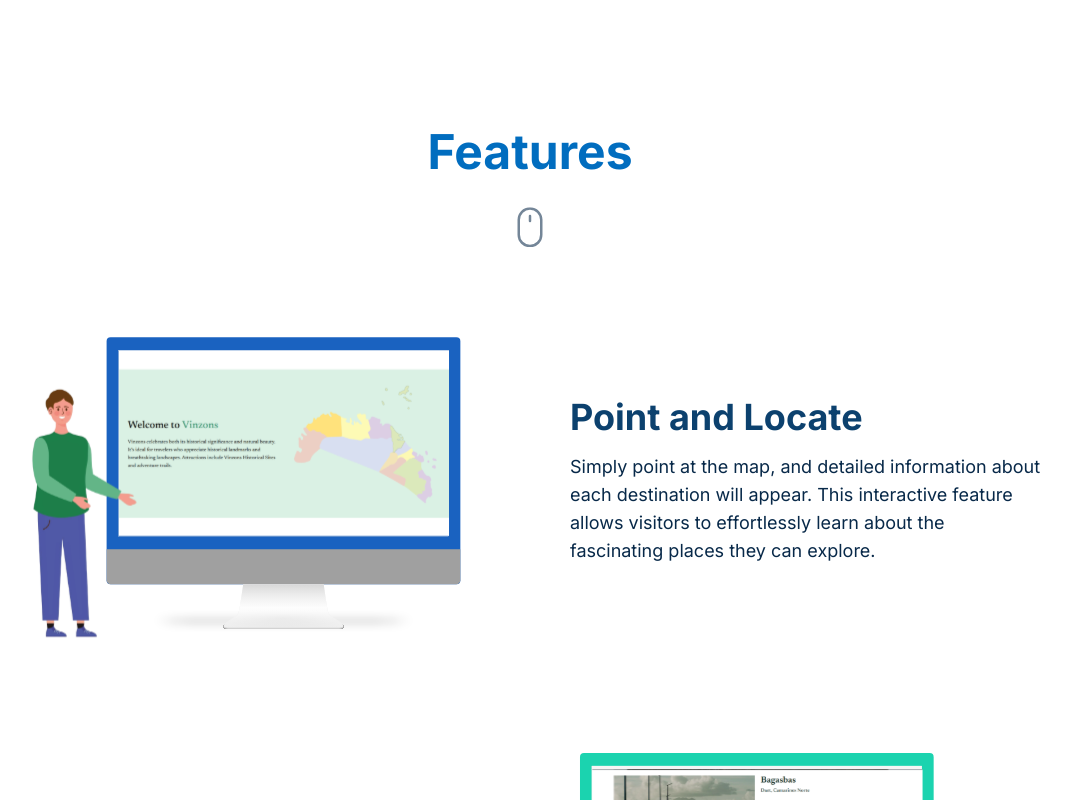
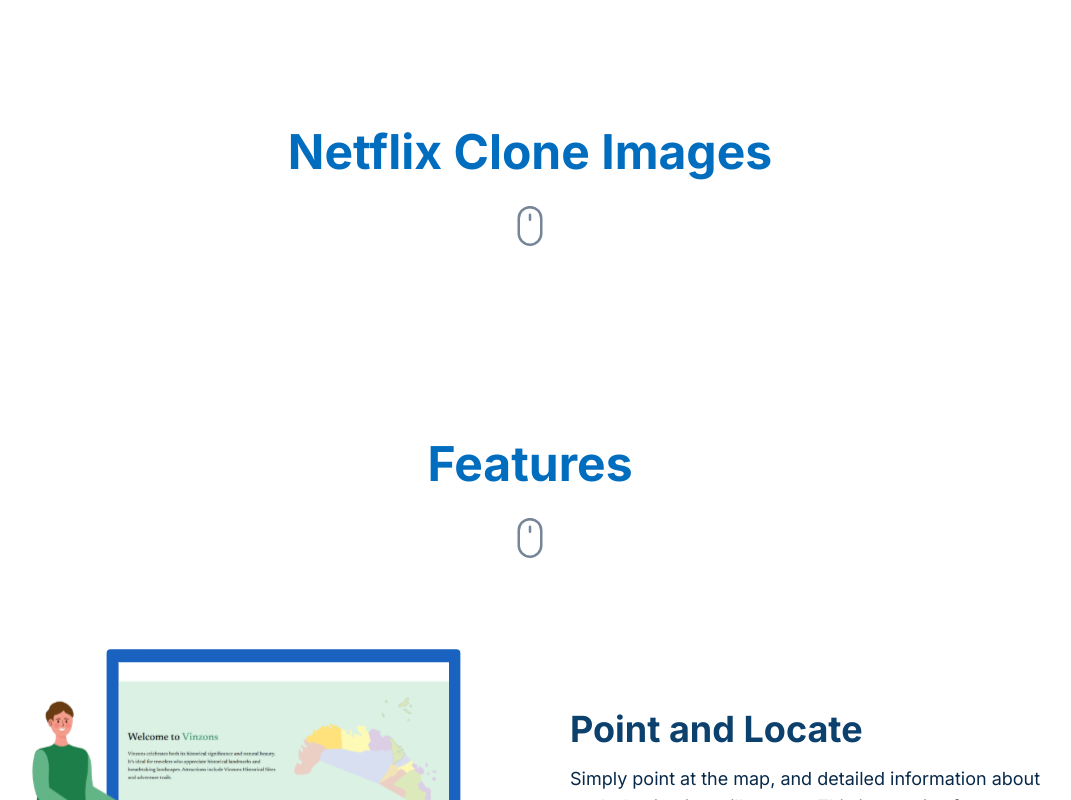
Before and after one commit to johnreyluntayao/my-portfolio, a Next.js app: page /projects/1 in a window 1280 px wide. Shown: the part 800-1600 px from the top of the page, without its empty margins (110-1181 px from the left). Built offline with nearby package versions, Linux system fonts and the light colour scheme.

Commit message:
refactor: image grid section

```diff
--- a/components/ui/ImageGrid.tsx
+++ b/components/ui/ImageGrid.tsx
@@ -1,12 +1,97 @@
+"use client";
+
 import { phoneImages, ImageItem } from '@/lib/imports';
+import { motion, useInView, useAnimation } from 'framer-motion';
+import Image from 'next/image';
+import React, { useRef, useEffect } from 'react';
 
+interface ImageGridProps {
+  id: number;
+}
 
-const ImageGrid = ({ id }: { id: number }) => {
+const ImageGrid: React.FC<ImageGridProps> = ({ id }) => {
+
+  // Refs for animation triggers
+  const headerRef = useRef<HTMLHeadingElement>(null);
+  const mouseRef = useRef<HTMLDivElement>(null);
+
+  // Check if elements are in view
+  const isHeaderInView = useInView(headerRef, { margin: '0px 0px -100px 0px' });
+  const isMouseInView = useInView(mouseRef, { margin: '0px 0px -100px 0px' });
+
+  // Animation controls
+  const headerControls = useAnimation();
+  const mouseControls = useAnimation();
+
+  // Header animation
+  useEffect(() => {
+    if (isHeaderInView) {
+      headerControls.start({
+        opacity: 1,
+        y: 0,
+        transition: { type: "spring", stiffness: 120, damping: 20, mass: 0.5 },
+      });
+    }
+  }, [isHeaderInView, headerControls]);
+
+  // Mouse animation
+  useEffect(() => {
+    if (isMouseInView) {
+      mouseControls.start({
+        opacity: 1,
+        y: 0,
+        transition: { duration: 0.6, ease: [0.6, 0.01, 0.05, 0.95] },
+      }).then(() => {
+        mouseControls.start({
+          y: [0, -10, 0],
+          transition: {
+            duration: 1.8,
+            repeat: Infinity,
+            ease: "easeInOut",
+          },
+        });
+      });
+    }
+  }, [isMouseInView, mouseControls]);
+
   return (
-    <section className={`${id === 5 ? 'grid grid-cols-2 md:grid-cols-2 lg:grid-cols-3 items-center justify-center min-h-screen my-16 gap-4 p-4 max-w-max' : 'hidden'}`}>
-      {phoneImages.map((p, index) => (
-        <ImageItem key={index} src={p.src} index={index} />
-      ))}
+    <section className="my-32 max-w-max">
+      <div className="flex flex-col items-center justify-center gap-8 pb-16">
+        <motion.h1
+          ref={headerRef}
+          className="text-center heading text-science-blue-600 font-semibold"
+          initial={{ opacity: 0, y: -20 }}
+          animate={headerControls}
+        >
+          Netflix Clone Images
+        </motion.h1>
+
+        <motion.div
+          ref={mouseRef}
+          initial={{ opacity: 0, y: 20 }}
+          animate={mouseControls}
+        >
+          <Image
+            src="/mouse.svg"
+            alt="mouse"
+            height={40}
+            width={40}
+            className="opacity-75"
+          />
+        </motion.div>
+      </div>
+
+      <div
+        className={`${
+          id === 5
+            ? 'grid grid-cols-2 md:grid-cols-3 lg:grid-cols-4 gap-4 px-6'
+            : 'hidden'
+        }`}
+      >
+        {phoneImages.map((p, index) => (
+          <ImageItem key={index} src={p.src} index={index} />
+        ))}
+      </div>
     </section>
   );
 };
--- a/components/ui/ImageItem.tsx
+++ b/components/ui/ImageItem.tsx
@@ -4,9 +4,11 @@
 import { motion, useInView } from 'framer-motion';
 import Image from 'next/image';
 
-export const ImageItem = ({ src, index }: {src: string, index: number}) => {
+export const ImageItem = ({ src, index }: { src: string, index: number }) => {
   const ref = React.useRef(null);
-  const inView = useInView(ref, {});
+  const inView = useInView(ref, {
+    margin: "0px 0px -100px 0px",
+  });
 
   const variants = {
     hidden: { opacity: 0, y: 20 },
@@ -20,13 +22,18 @@
       initial="hidden"
       animate={inView ? "visible" : "hidden"}
       variants={variants}
-      transition={{ duration: 0.75, ease: "easeInOut", delay: index * 0.1 }}
+      transition={{
+        duration: 0.5,
+        ease: [0.25, 0.1, 0.25, 1],
+        delay: index * 0.15,
+      }}
     >
       <Image
         src={src}
         alt={`Image ${index + 1}`}
         width={350}
         height={700}
+        priority={index < 3}
       />
     </motion.div>
   );
```
